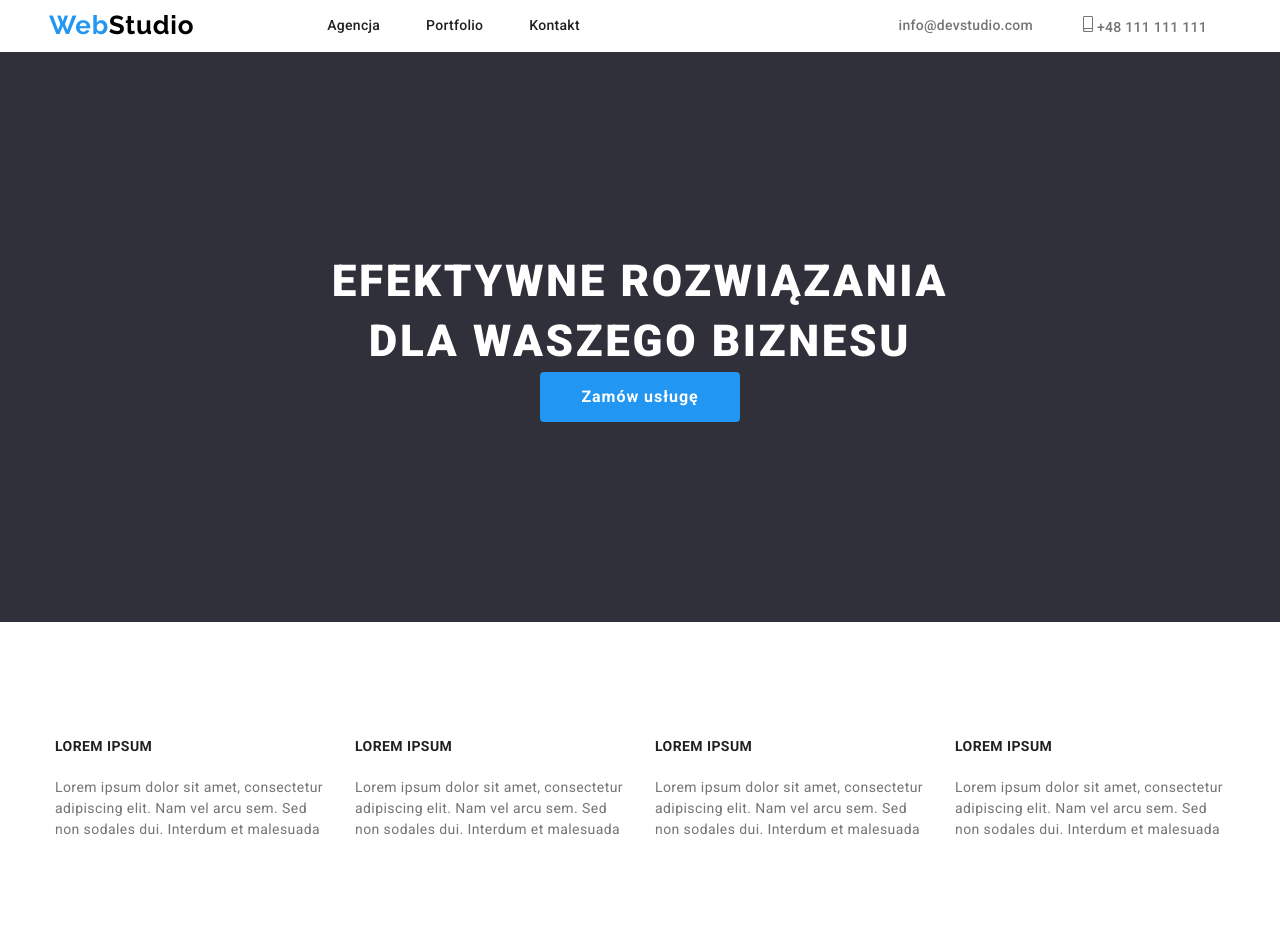
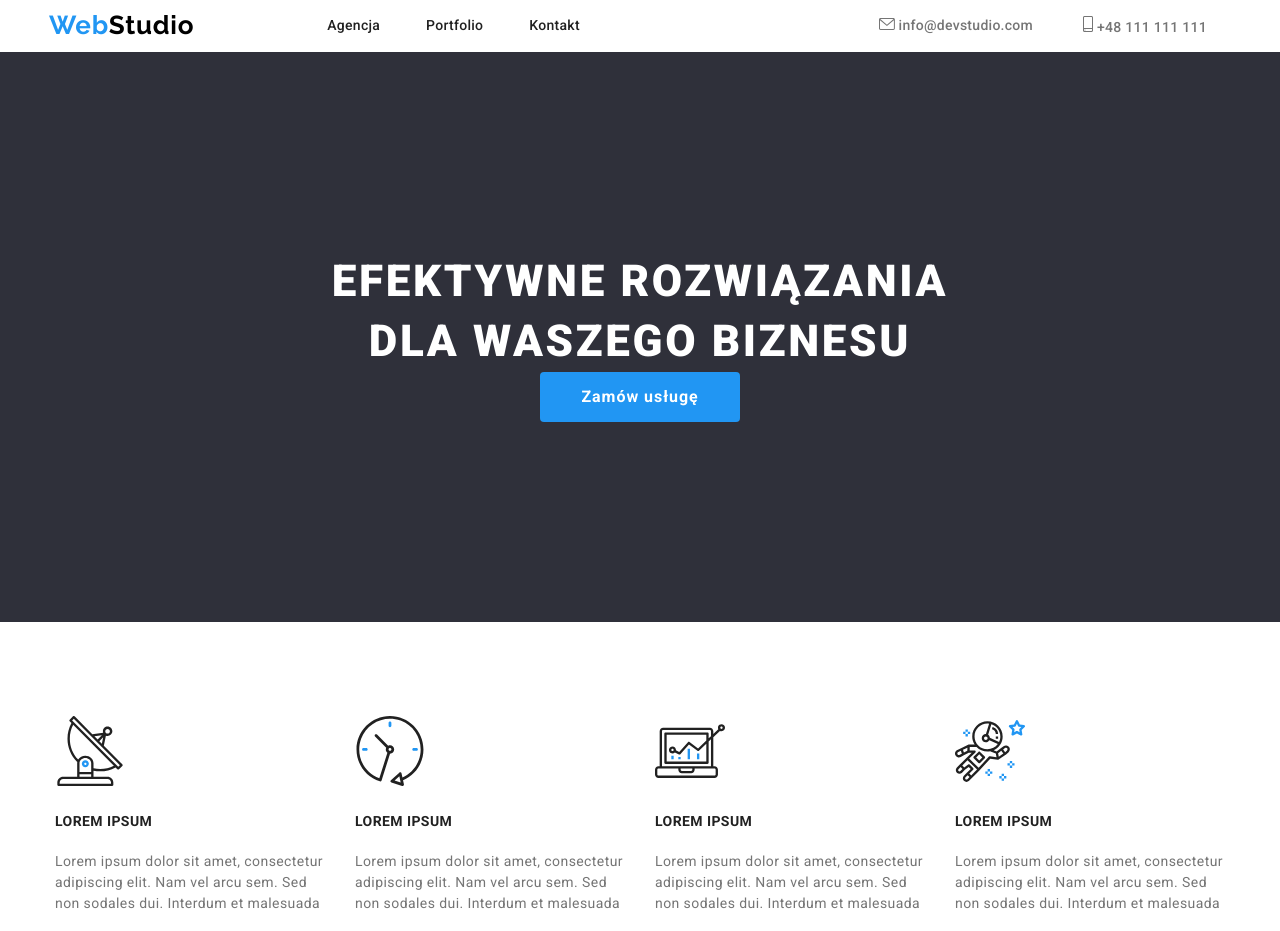
Before and after one commit to aleksandraag/goit-markup-hw-04, a plain HTML site: page index.html in a window 1280 px wide. Shown: the top 931 px of the page. Drawn offline with nearby package versions, Linux system fonts and the light colour scheme.

Commit message:
Update index.html

```diff
--- a/index.html
+++ b/index.html
@@ -39,6 +39,9 @@
 
         <ul class="contact-header">
           <li>
+            <svg class="envelope" width="16" height="12">
+              <use href="./images/symbol-defs.svg#icon-envelope"></use>
+            </svg>
             <a href="mailto:info@devstudio.com">info@devstudio.com</a>
           </li>
           <li>
@@ -72,6 +75,9 @@
       <section>
         <ul class="section container list-lorem">
           <li>
+            <svg class="antenna" width="70" height="70">
+              <use href="./images/symbol-defs.svg#icon-antenna-1"></use>
+            </svg>
             <h5 class="lorem-headline">LOREM IPSUM</h5>
             <p class="lorem-content">
               Lorem ipsum dolor sit amet, consectetur adipiscing elit. Nam vel
@@ -79,6 +85,9 @@
             </p>
           </li>
           <li>
+            <svg class="clock" width="70" height="70">
+              <use href="./images/symbol-defs.svg#icon-clock-1"></use>
+            </svg>
             <h5 class="lorem-headline">LOREM IPSUM</h5>
             <p class="lorem-content">
               Lorem ipsum dolor sit amet, consectetur adipiscing elit. Nam vel
@@ -86,6 +95,9 @@
             </p>
           </li>
           <li>
+            <svg class="diagram" width="70" height="70">
+              <use href="./images/symbol-defs.svg#icon-diagram-1"></use>
+            </svg>
             <h5 class="lorem-headline">LOREM IPSUM</h5>
             <p class="lorem-content">
               Lorem ipsum dolor sit amet, consectetur adipiscing elit. Nam vel
@@ -93,6 +105,9 @@
             </p>
           </li>
           <li>
+            <svg class="astronaut" width="70" height="70">
+              <use href="./images/symbol-defs.svg#icon-astronaut-1"></use>
+            </svg>
             <h5 class="lorem-headline">LOREM IPSUM</h5>
             <p class="lorem-content">
               Lorem ipsum dolor sit amet, consectetur adipiscing elit. Nam vel
```
